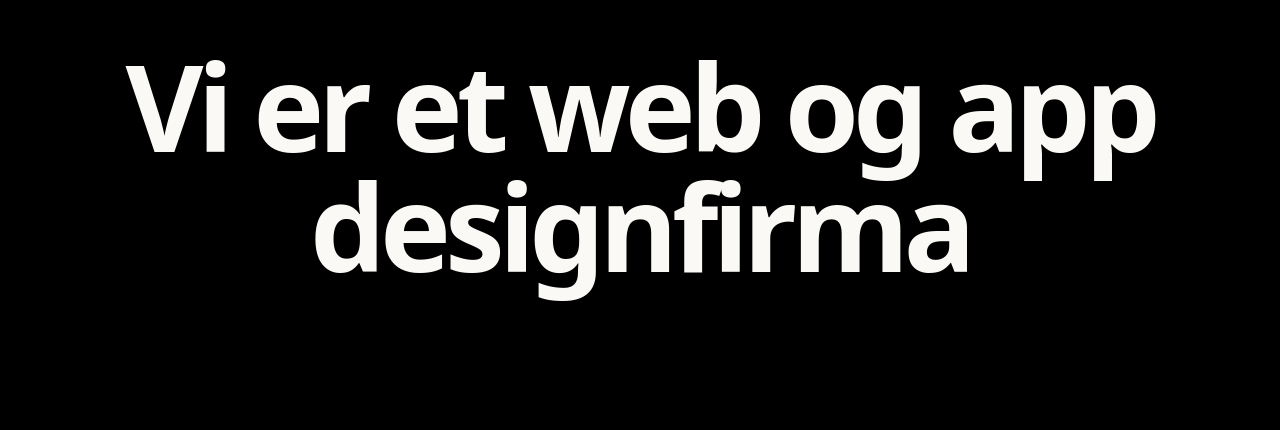
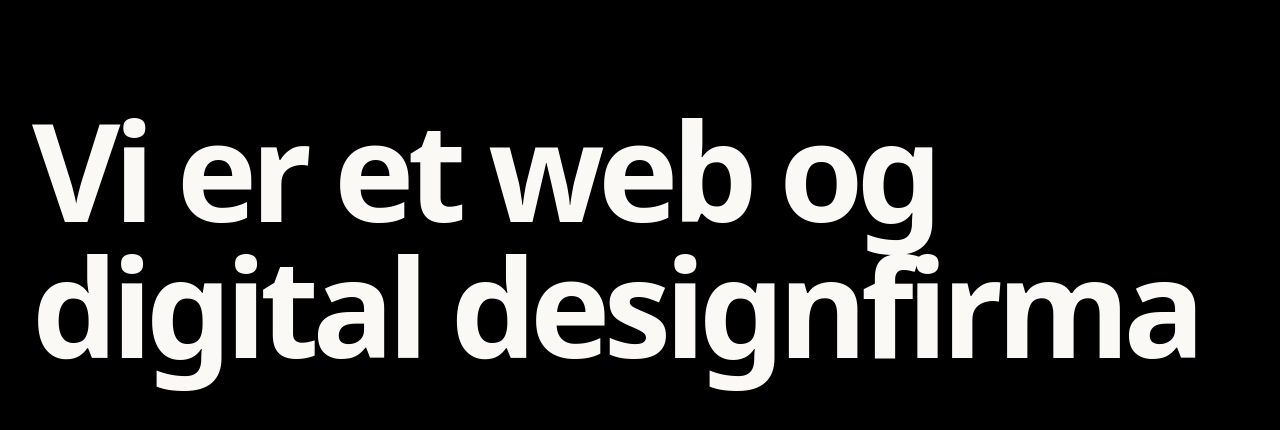
Before and after one commit to swappybizz/ndnextapp, a Next.js app: page / in a window 1280 px wide. Shown: the part 234-664 px from the top of the page. Built offline with nearby package versions, Linux system fonts and the light colour scheme.

Commit message:
chore: Update landing page heading text
The landing page heading text was updated to reflect the correct description of the company's services. This change improves the clarity and accuracy of the message displayed to users.

```diff
--- a/app/page.js
+++ b/app/page.js
@@ -1,20 +1,11 @@
-import Image from 'next/image'
-import { Inter } from 'next/font/google'
-import styles from './page.module.css'
 
-const inter = Inter({ subsets: ['latin'] })
 
 export default function Home() {
   return (
-    <div className='bg-black max-w-screen overflow-x-hidden min-h-screen flex text-[#FAF9F6] items-center justify-start' >
-      <h1
-      className='text-[7.5rem] font-bold leading-none tracking-tighter text-center'
-      >
-        Vi er et web og app designfirma
-
+    <div className="bg-black max-w-screen overflow-x-hidden min-h-screen flex text-[#FAF9F6] items-center justify-start">
+      <h1 className="md:text-[8.5rem] text-6xl font-bold leading-none tracking-tighter text-left mt-auto mb-48 mx-8">
+        Vi er et web og digital designfirma
       </h1>
-
-
     </div>
-  )
+  );
 }
```
